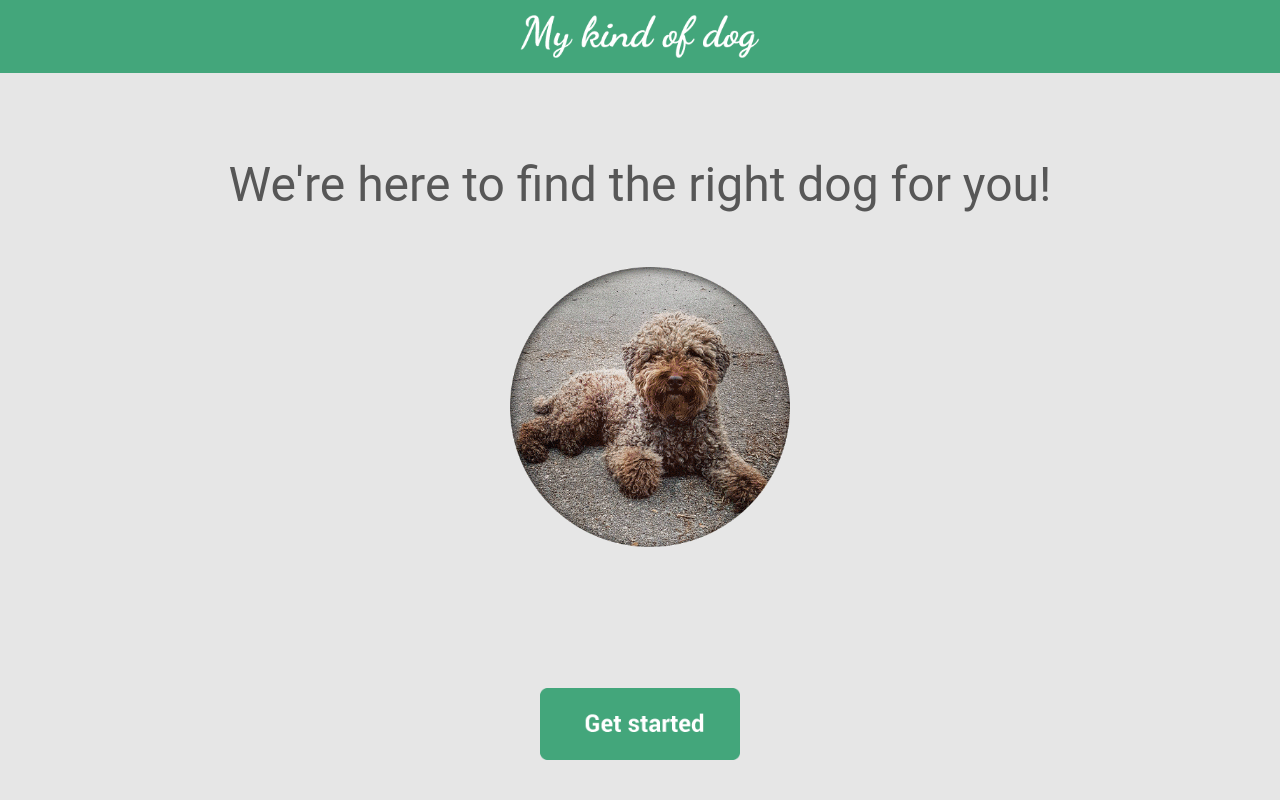
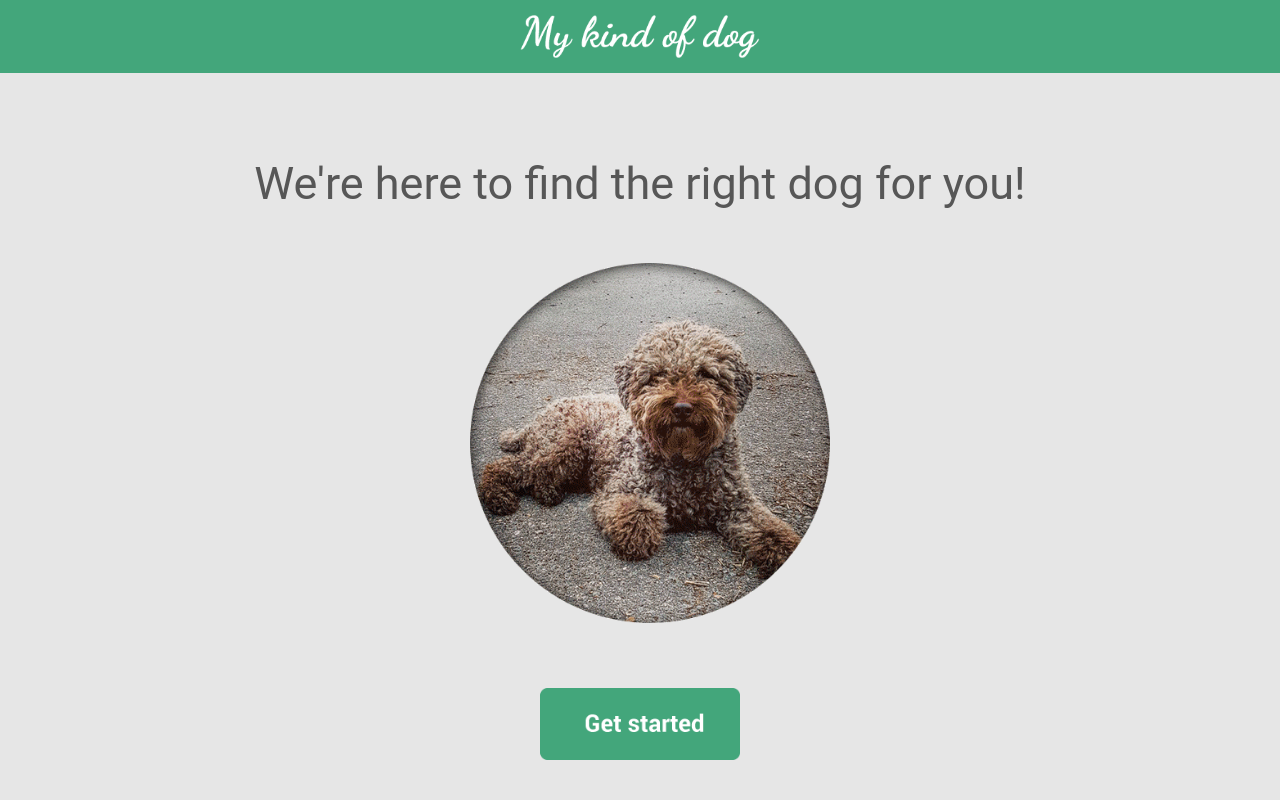
Before and after one commit to aaronfowles/mykindofdog, a Django app: page / in a window 1280 px wide. Run offline with Django 3.2, Linux system fonts and the light colour scheme; some libraries are stand-ins or nearby versions.

Commit message:
Jack - edited css and tried out @media enquiries for targeting devices

```diff
--- a/app/templates/app/index.html
+++ b/app/templates/app/index.html
@@ -57,22 +57,47 @@
                 width: 240px;
         }
 
+        #progress-row {
+                margin: 25px 0 -5px 0;
+        }
+
+
         #progress-string {
                font-size: 28px;
+               margin-top: 0px;
                padding-left: 10px;
                padding-right: 10px;
         }
 
         #question-string {
                 font-size: 42px;
-		margin-top: 0;
+                margin-top: 0px;
                 padding-left: 10px;
                 padding-right: 10px;
                 padding-bottom: 30px;
         }
 
         #gif_img {
-    		width: 280px;
+                width: 320px;
+                width: 45vh;
+        }
+
+	#selection-row {
+                padding-left: 20px;
+                margin-left: 20%;
+                width: 60%;
+        }
+
+        .square-btn {
+                width: 200px;
+                height: 200px;
+                padding: 0 20px 20px 0px;
+        }
+
+        .rectangle-btn {
+                width: auto;
+                height: 200px;
+                padding: 0 20px 20px 0px;
         }
 
 	#next_img {
@@ -80,47 +105,61 @@
         }
         }
 
+
 /* Small Devices, Tablets */
-   	@media only screen and (min-width : 768px) and (min-height : 1000px) {
+        @media only screen and (min-width : 768px) {
         #head_img {
-                margin-top: 25px;
-                margin-bottom: 25px;
+                margin-top: 15px;
+                margin-bottom: 15px;
                 height: auto;
-                width: 400px;
+                width: 240px;
         }
 
+	#progress-row {
+                margin: 25px 0 -5px 0;
+        }
+
+
         #progress-string {
-               font-size: 48px;
-               margin-top: 35px;
+               font-size: 28px;
+               margin-top: 0px;
                padding-left: 10px;
                padding-right: 10px;
         }
 
         #question-string {
-                font-size: 72px;
-                margin-top: 25px;
+                font-size: 42px;
+                margin-top: 0px;
                 padding-left: 10px;
                 padding-right: 10px;
-                padding-bottom: 45px;
+                padding-bottom: 30px;
         }
 
         #gif_img {
-                width: 550px;
+		width: 320px;
+		width: 45vh;
         }
 
-	#sml-btn, #med-btn, #lrg-btn, #gnt-btn, #short-btn, #medium-btn, #long-btn, #vlong-btn {
-    		width: 350px;
-		height: 350px;
-		padding: 0 35px 35px 0;
+	#selection-row {
+                padding-left: 20px;
+		margin-left: 20%;
+    		width: 60%;
         }
 
-	#city-btn, #country-btn, #yes-allergy-btn, #no-allergy-btn {
-		width: 735px;
-		padding: 0 0 35px 0;
+        .square-btn {
+                width: 200px;
+                height: 200px;
+                padding: 0 20px 20px 0px;
+        }
+
+        .rectangle-btn {
+                width: auto;
+                height: 200px;
+                padding: 0 20px 20px 0px;
         }
 
 	#next_img {
-                width: 350px;
+                width: 200px;
         }
 	}
 
@@ -137,16 +176,30 @@
 		margin: 25px 0 5px 0;
 	}
 
+	#progress-string {
+    		font-size: 30px;
+		margin-top: 0px;
+    		padding-left: 10px;
+    		padding-right: 10px;
+	}
+
 	#question-string {
-		font-size: 48px;
+		font-size: 45px;
     		margin-top: 0;
     		padding-left: 10px;
     		padding-right: 10px;
     		padding-bottom: 45px;
         }
 
+	#gif_img {
+                width: 350px;
+		width: 45vh;
+        }
+
 	#selection-row {
                 padding-left: 20px;
+                margin-left: 0%;
+                width: 100%;
         }
 
 	.square-btn {
@@ -161,7 +214,123 @@
                 padding: 0 20px 20px 0px;
         }
 
+        #next_img {
+                width: 200px;
+        }
+	}
 
+	/* Small Devices, Tablets */
+        	@media only screen
+  		and (min-device-width: 320px)
+  		and (max-device-width: 420px)
+  		and (-webkit-min-device-pixel-ratio: 2)
+  		and (orientation: portrait) {
+
+        #head_img {
+                margin-top: 25px;
+                margin-bottom: 25px;
+                height: auto;
+                width: 400px;
+        }
+
+        #progress-string {
+               font-size: 48px;
+               margin-top: 5px;
+               padding-left: 10px;
+               padding-right: 10px;
+        }
+
+        #question-string {
+                font-size: 72px;
+                margin-top: 15px;
+                padding-left: 10px;
+                padding-right: 10px;
+                padding-bottom: 45px;
+        }
+
+        #gif_img {
+		display: block;
+                width: 550px;
+        }
+
+        #selection-row {
+                padding-left: 20px;
+                margin-left: 0%;
+                width: 100%;
+        }
+
+
+        .square-btn {
+                width: 350px;
+                height: 350px;
+                padding: 0 30px 30px 0px;
+        }
+
+        .rectangle-btn {
+                width: auto;
+                height: 350px;
+                padding: 0 30px 30px 0px;
+        }
+
+        #next_img {
+                width: 350px;
+        }
+	}
+
+	/* Small Devices, Tablets */
+                @media only screen
+                and (min-device-width: 320px)
+                and (max-device-width: 640px)
+                and (-webkit-min-device-pixel-ratio: 2)
+                and (orientation: landscape) {
+
+        #head_img {
+                margin-top: 5px;
+                margin-bottom: 5px;
+                height: auto;
+                width: 250px;
+        }
+
+        #progress-string {
+               font-size: 24px;
+               margin-top: 0px;
+               padding-left: 10px;
+               padding-right: 10px;
+        }
+
+        #question-string {
+                font-size: 36px;
+                margin-top: 10px;
+                padding-left: 10px;
+                padding-right: 10px;
+                padding-bottom: 15px;
+        }
+	 #gif_img {
+                display: none;
+        }
+
+        #selection-row {
+                padding-left: 20px;
+                margin-left: 0%;
+                width: 100%;
+        }
+
+
+        .square-btn {
+                width: 180px;
+                height: 180px;
+                padding: 0 20px 20px 0px;
+        }
+
+        .rectangle-btn {
+                width: auto;
+                height: 180px;
+                padding: 0 20px 20px 0;
+        }
+
+        #next_img {
+                width: 180px;
+        }
 	}
 
 	#head_img {
@@ -201,7 +370,6 @@
 	}
 
 	#gif_img {
-		display: block;
     		margin-left: auto;
     		margin-right: auto;
 	}
@@ -232,6 +400,20 @@ new Date().getTime(),event:'gtm.js'});var f=d.getElementsByTagName(s)[0],
 j=d.createElement(s),dl=l!='dataLayer'?'&l='+l:'';j.async=true;j.src=
 '//www.googletagmanager.com/gtm.js?id='+i+dl;f.parentNode.insertBefore(j,f);
 })(window,document,'script','dataLayer','GTM-59LG4S');</script>
+<script>
+/**
+* Function that tracks a click on an outbound link in Analytics.
+* This function takes a valid URL string as an argument, and uses that URL string
+* as the event label. Setting the transport method to 'beacon' lets the hit be sent
+* using 'navigator.sendBeacon' in browser that support it.
+*/
+var trackOutboundLink = function(url) {
+   ga('send', 'event', 'outbound', 'click', url, {
+     'transport': 'beacon',
+     'hitCallback': function(){document.location = url;}
+   });
+}
+</script>
 <!-- End Google Tag Manager -->
 	<div class="container" id="overall">
 		<div class="row" id="header-row">
@@ -267,7 +449,7 @@ j=d.createElement(s),dl=l!='dataLayer'?'&l='+l:'';j.async=true;j.src=
 	<span>Grooming: <span id="modal-grooming"></span></span><br>
 	<p id="modal-desc"></p>
 	<h3>Useful Links</h3>
-	<p id="modal-links"><a href="http://google.com">Google</a></p>
+	<p id="modal-links"><span><a href="http://www.hoperescue.org.uk" onclick="trackOutboundLink('http://www.hoperescue.org.uk'); return false">Hope Rescue</a></span></p>
       </div>
       <div class="modal-footer">
         <button type="button" class="btn btn-default" data-dismiss="modal">Close</button>
@@ -628,6 +810,10 @@ j=d.createElement(s),dl=l!='dataLayer'?'&l='+l:'';j.async=true;j.src=
 				dataType: 'json',
 				success: function(res) {
 					response = res;
+					if (response['dogs'].length === 0) {
+						$("#question-string").text("Empty results message here");
+						return;
+					};
 					var trHTML = '<div style="height: 100%; overflow:scroll;"><table class="table"><tbody>';
         				for (dog in response['dogs']) {
             					trHTML += '<tr class="dog_row" id="' + response['dogs'][dog].dog_id + '"><td>'+ '<img src="' + "http://mykindofdog.com/" + 'favicon-96x96.png' + '" />' + '</td><td><strong class="dog-title" style="font-size:2em">' + response['dogs'][dog].dog_name + '</strong><br>' + response['dogs'][dog].size +  '<br>' + response['dogs'][dog].locality + '</td><td>' + '<img class="more-info" src="' + "http://mykindofdog.com/static" + "/img/results-page/more-info.png" +'" /' + '</td></tr>';
@@ -653,8 +839,6 @@ j=d.createElement(s),dl=l!='dataLayer'?'&l='+l:'';j.async=true;j.src=
 								dog_allergy = response['dogs'][dog].allergies;
 								dog_exercise = response['dogs'][dog].exercise;
 								dog_grooming = response['dogs'][dog].haircare;
-								dog_desc = response['dogs'][dog].desc;
-
 							}
 						}
 						$("#modal-img").attr("src",dog_img);
@@ -664,7 +848,6 @@ j=d.createElement(s),dl=l!='dataLayer'?'&l='+l:'';j.async=true;j.src=
 						$("#modal-allergy").text(dog_allergy);
 						$("#modal-exercise").text(dog_exercise);
 						$("#modal-grooming").text(dog_grooming);
-						$("#modal-desc").text(dog_desc);
 						$("#myModal").modal('show');
 					});
 				}
```
Lines whose indentation alone changed are shown as unchanged.
